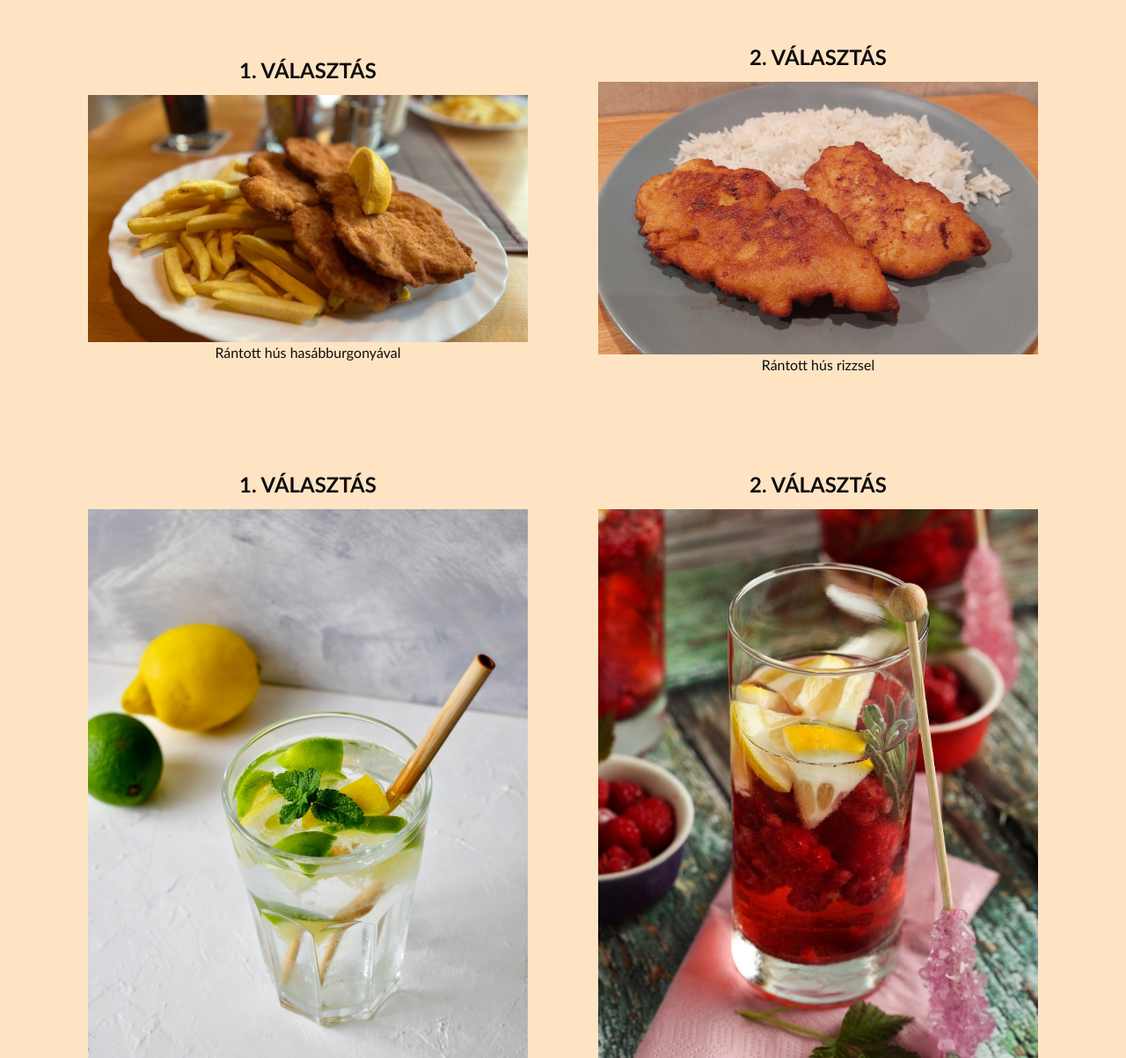
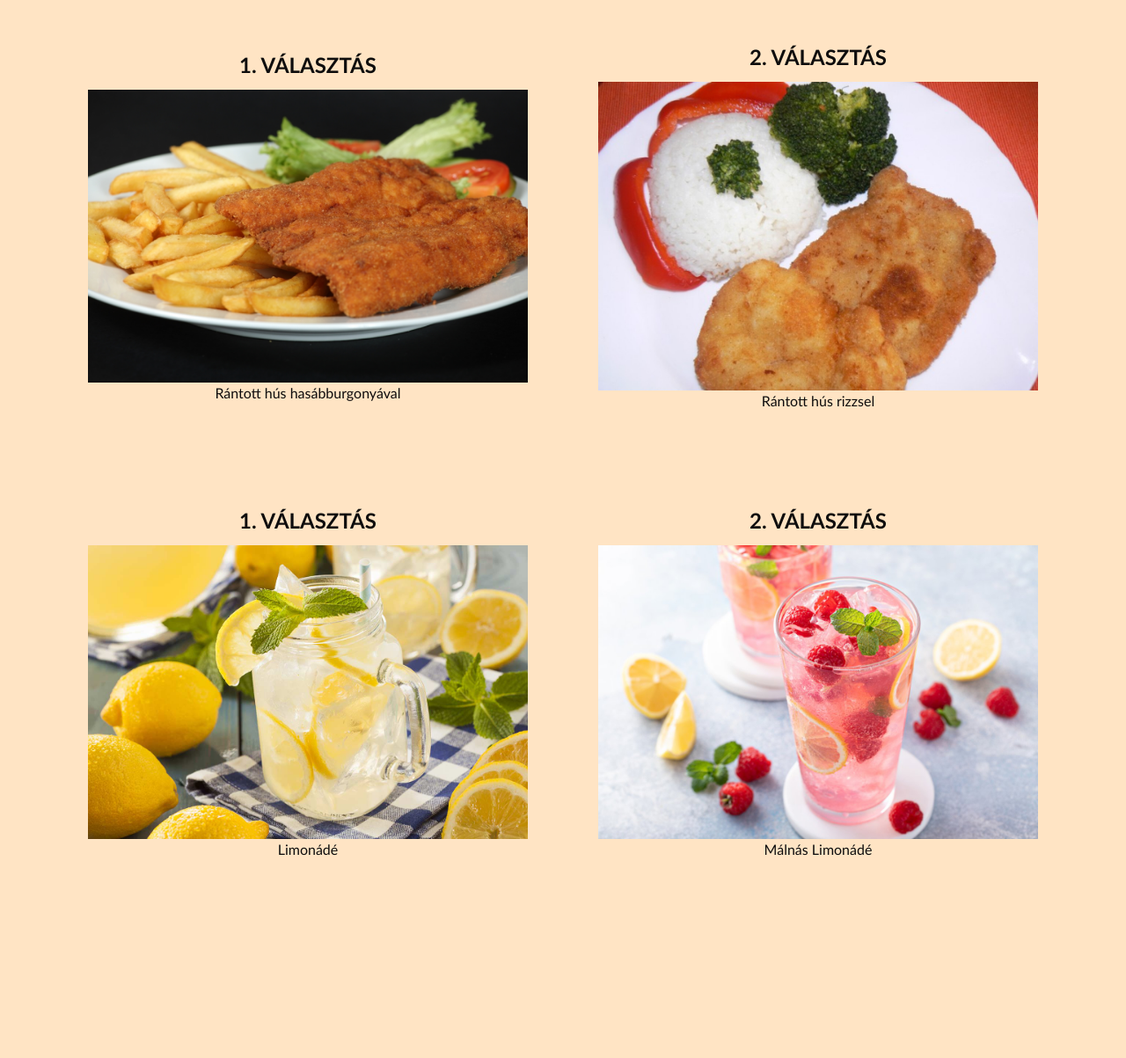
Before and after one commit to Zsombi0908/T-th-Zsombor-oszt-lykir-ndul-s, a plain HTML site: page étel,éttermek.html in a window 1280 px wide. Shown: the part 97-1300 px from the top of the page at 88% size. After the commit the page ends 1131 px from the top, so only its background shows below. Drawn offline with Linux system fonts and the light colour scheme.

```diff
--- a/étel,éttermek.html
+++ b/étel,éttermek.html
@@ -44,13 +44,13 @@
         <tr>
           <td>
             <p id="ételek">1. VÁLASZTÁS</p>
-            <img src="rántott hus hasábburgonyaval.jpg" alt="" id="rhkrumpli" title="Rántott hús hasábburgonyával">
+            <img src="rhasáb.png" alt="" id="rhkrumpli" title="Rántott hús hasábburgonyával">
             <p id="pkozep">Rántott hús hasábburgonyával</p>
           </td>
 
           <td>
             <p id="ételek">2. VÁLASZTÁS</p>
-            <img src="rántotthus rizs.jpg" alt="" id="rhrizs" title="Rántott hús rizzsel">
+            <img src="rantott-csirkemell-brokkolival-rizzsel.jpeg" alt="" id="rhrizs" title="Rántott hús rizzsel">
             <p id="pkozep">Rántott hús rizzsel</p>
           </td>
         </tr>
@@ -59,13 +59,13 @@
         <tr>
           <td>
             <p id="ételek">1. VÁLASZTÁS</p>
-            <img src="limonádé.jpg" alt="" title="Limonádé">
+            <img src="limonade-bar-02.jpg" alt="" title="Limonádé">
             <p id="pkozep">Limonádé</p>
           </td>
 
           <td>
             <p id="ételek">2. VÁLASZTÁS</p>
-            <img src="malnaslimonade.jpg" alt="" title="Málnás Limonádé">
+            <img src="limonáde málnaás 8676666.jpg" alt="" title="Málnás Limonádé">
             <p id="pkozep">Málnás Limonádé</p>
           </td>
         </tr>
```
Also changed, not shown: limo2.jpg (deleted), limonade-bar-02.jpg (added), limonáde málnaás 8676666.jpg (added), limonádé 3333.jpg (added), limonádé.jpg (deleted), malnaslimonade.jpg (deleted), rantott-csirkemell-brokkolival-rizzsel.jpeg (added), rhasáb.png (added), rántotthus rizs2.jpg (added).
